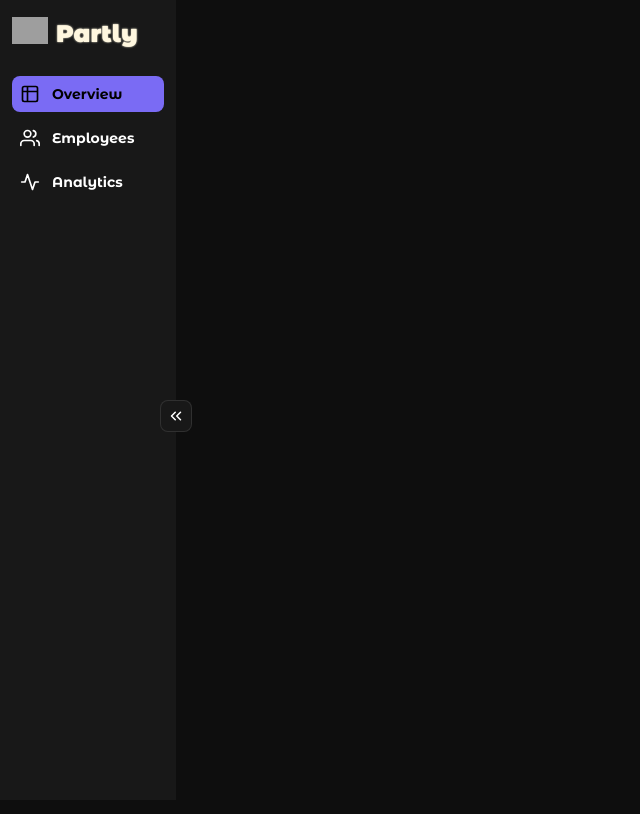
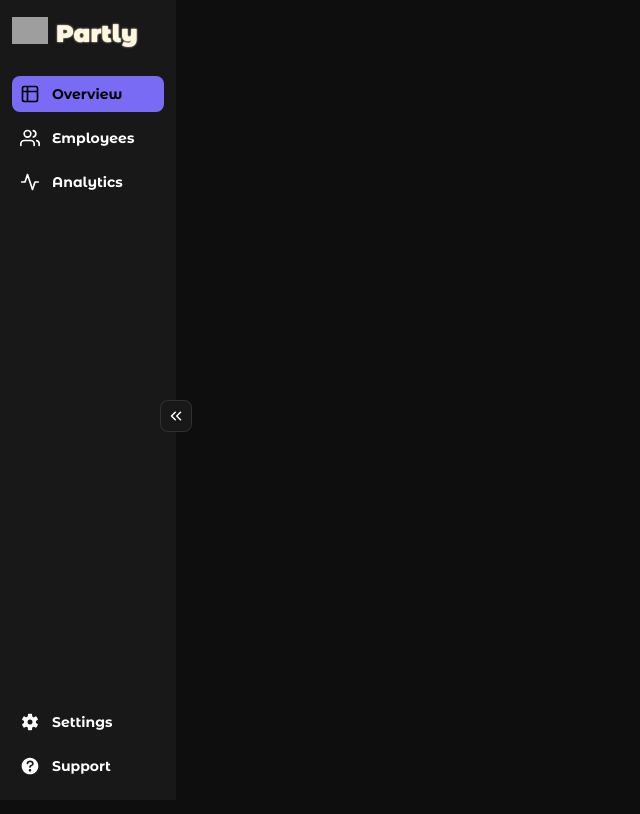
Before and after one commit to Partly-App/partly-business-frontend, a Next.js app: page /dashboard in a window 1280 px wide. Shown: the top 814 px of the page, without its empty margins (0-640 px from the left). Built offline with nearby package versions, Linux system fonts and the light colour scheme; no server answers; grey boxes are pictures that could not be loaded.

Commit message:
add missing tabs and move to layout

```diff
--- a/src/app/dashboard/layout.tsx
+++ b/src/app/dashboard/layout.tsx
@@ -1,11 +1,16 @@
+"use client"
+
 import Sidebar from "@/components/dashboard/Sidebar"
-import { ReactNode } from "react"
+import clsx from "clsx"
+import { ReactNode, useState } from "react"
 
 const DashboardLayout = ({ children }: { children: ReactNode }) => {
+  const [isOpen, setIsOpen] = useState(true)
+
   return (
     <>
-      <Sidebar />
-      {children}
+      <Sidebar isOpen={isOpen} setIsOpen={setIsOpen} />
+      <main className={clsx(isOpen ? "pl-44" : "pl-15")}>{children}</main>
     </>
   )
 }
--- a/src/components/dashboard/Sidebar.tsx
+++ b/src/components/dashboard/Sidebar.tsx
@@ -4,8 +4,10 @@ import clsx from "clsx"
 import Image from "next/image"
 import Link from "next/link"
 import { usePathname } from "next/navigation"
-import { useState } from "react"
+import { Dispatch, SetStateAction, useState } from "react"
 import { Activity, ChevronsLeft, Table, Users } from "react-feather"
+import Support from "../shared/icons/Help"
+import Settings from "../shared/icons/Settings"
 
 const TABS = [
   {
@@ -25,15 +27,32 @@ const TABS = [
   },
 ]
 
-const Sidebar = () => {
-  const [isOpen, setIsOpen] = useState(true)
+const BOTTOM_TABS = [
+  {
+    url: "/dashboard/settings",
+    label: "Settings",
+    icon: <Settings size={20} className="shrink-0" />,
+  },
+  {
+    url: "/dashboard/support",
+    label: "Support",
+    icon: <Support size={20} className="shrink-0" />,
+  },
+]
 
+const Sidebar = ({
+  isOpen,
+  setIsOpen,
+}: {
+  isOpen: boolean
+  setIsOpen: Dispatch<SetStateAction<boolean>>
+}) => {
   const pathname = usePathname()
 
   return (
     <div
       className={clsx(
-        "relative h-screen bg-grey-dark py-4 transition-all",
+        "fixed left-0 flex h-screen flex-col bg-grey-dark py-4 transition-all",
         isOpen ? "w-44" : "w-15",
       )}
     >
@@ -75,7 +94,8 @@ const Sidebar = () => {
         )}
       </div>
 
-      <div className="flex flex-col gap-2 px-3">
+      <div className="flex flex-1 flex-col justify-between px-3">
+        <div className="flex flex-col gap-2">
           {TABS.map((item) => (
             <Link
               key={item.label}
@@ -101,6 +121,33 @@ const Sidebar = () => {
             </Link>
           ))}
         </div>
+        <div className="flex flex-col gap-2">
+          {BOTTOM_TABS.map((item) => (
+            <Link
+              key={item.label}
+              href={item.url}
+              className={clsx(
+                "flex w-full items-center gap-3 rounded-lg p-2 transition-colors",
+                pathname === item.url
+                  ? "bg-purple-default text-black-default"
+                  : "hover:bg-white-default/10 text-white-default",
+              )}
+            >
+              {item.icon}
+              {isOpen && (
+                <span
+                  className={clsx(
+                    "font-montserratAlt text-sm font-bold leading-none",
+                    "animate-appearFast opacity-0 [animation-delay:0.1s]",
+                  )}
+                >
+                  {item.label}
+                </span>
+              )}
+            </Link>
+          ))}
+        </div>
+      </div>
     </div>
   )
 }
--- /dev/null
+++ b/src/components/shared/icons/Help.tsx
@@ -0,0 +1,19 @@
+import { IconProps } from "./types"
+
+const Support = ({ size = 32, ...props }: IconProps) => {
+  return (
+    <svg
+      width={size}
+      height={size}
+      viewBox="0 0 24 24"
+      xmlns="http://www.w3.org/2000/svg"
+      {...props}
+    >
+      <path
+        d="M12 22C6.477 22 2 17.523 2 12S6.477 2 12 2s10 4.477 10 10-4.477 10-10 10zM7.92 9.234v.102a.5.5 0 0 0 .5.5h.997a.499.499 0 0 0 .499-.499c0-1.29.998-1.979 2.34-1.979 1.308 0 2.168.689 2.168 1.67 0 .928-.482 1.359-1.686 1.91l-.344.154C11.379 11.54 11 12.21 11 13.381v.119a.5.5 0 0 0 .5.5h.997a.499.499 0 0 0 .499-.499c0-.516.138-.723.55-.912l.345-.155c1.445-.654 2.529-1.514 2.529-3.39v-.103c0-1.978-1.72-3.441-4.164-3.441-2.478 0-4.336 1.428-4.336 3.734zm2.58 7.757c0 .867.659 1.509 1.491 1.509.85 0 1.509-.642 1.509-1.509 0-.867-.659-1.491-1.509-1.491-.832 0-1.491.624-1.491 1.491z"
+        fill="currentColor"
+      />
+    </svg>
+  )
+}
+export default Support
--- /dev/null
+++ b/src/components/shared/icons/Settings.tsx
@@ -0,0 +1,19 @@
+import { IconProps } from "./types"
+
+const Settings = ({ size = 32, ...props }: IconProps) => {
+  return (
+    <svg
+      width={size}
+      height={size}
+      viewBox="0 0 24 24"
+      xmlns="http://www.w3.org/2000/svg"
+      {...props}
+    >
+      <path
+        d="M4,13.743l-1,.579a1,1,0,0,0-.366,1.366l1.488,2.578a1,1,0,0,0,1.366.366L6.5,18.05a1.987,1.987,0,0,1,1.986,0l.02.011a1.989,1.989,0,0,1,1,1.724V21a1,1,0,0,0,1,1h3a1,1,0,0,0,1-1V19.782a1.985,1.985,0,0,1,.995-1.721l.021-.012a1.987,1.987,0,0,1,1.986,0l1.008.582a1,1,0,0,0,1.366-.366l1.488-2.578A1,1,0,0,0,21,14.322l-1-.579a1.994,1.994,0,0,1-1-1.733v-.021a1.991,1.991,0,0,1,1-1.732l1-.579a1,1,0,0,0,.366-1.366L19.876,5.734a1,1,0,0,0-1.366-.366L17.5,5.95a1.987,1.987,0,0,1-1.986,0L15.5,5.94a1.989,1.989,0,0,1-1-1.724V3a1,1,0,0,0-1-1h-3a1,1,0,0,0-1,1V4.294A1.856,1.856,0,0,1,8.57,5.9l-.153.088a1.855,1.855,0,0,1-1.853,0L5.49,5.368a1,1,0,0,0-1.366.366L2.636,8.312A1,1,0,0,0,3,9.678l1,.579A1.994,1.994,0,0,1,5,11.99v.021A1.991,1.991,0,0,1,4,13.743ZM12,9a3,3,0,1,1-3,3A3,3,0,0,1,12,9Z"
+        fill="currentColor"
+      />
+    </svg>
+  )
+}
+export default Settings
```
Lines whose indentation alone changed are shown as unchanged.
